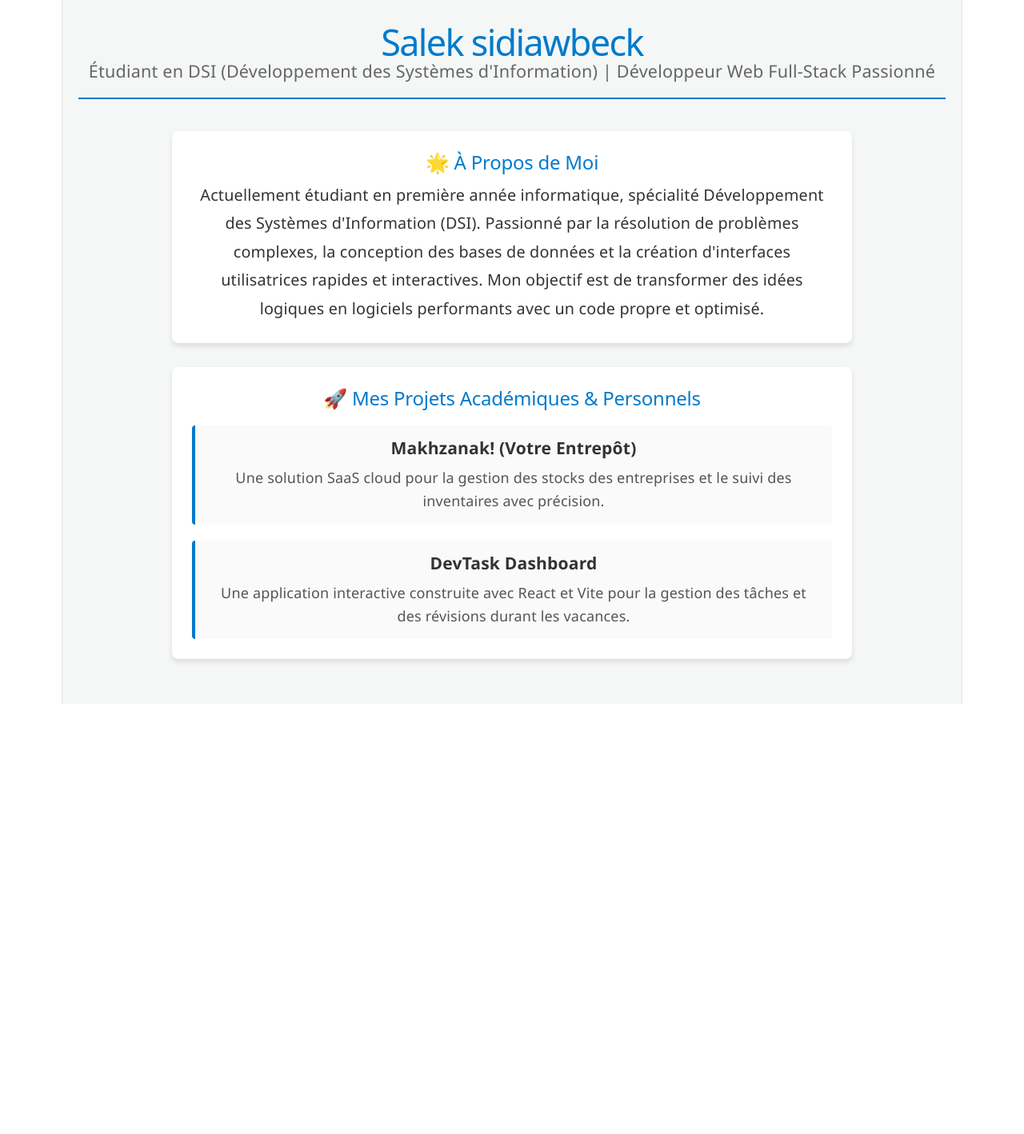
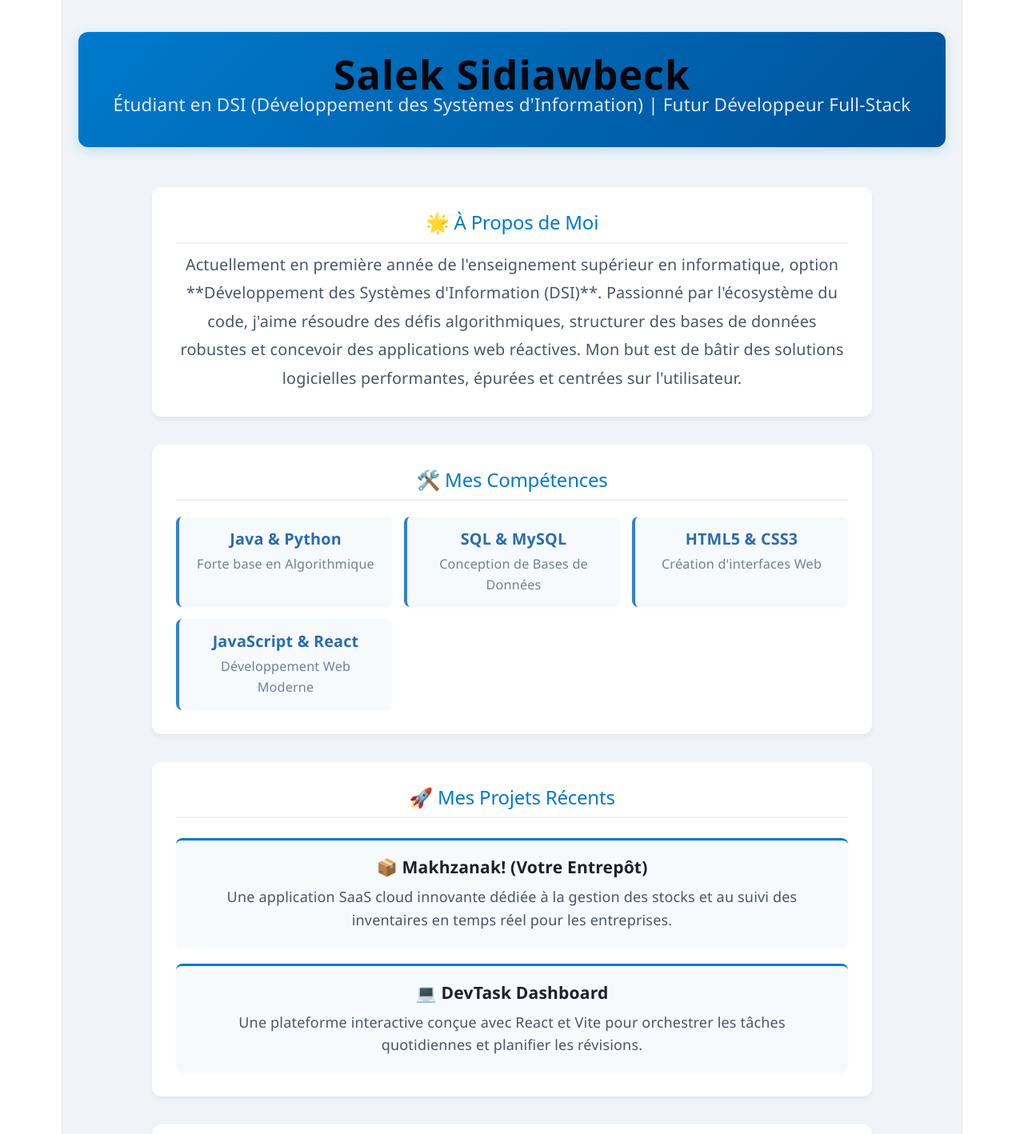
Before and after one commit to saleck763/saleck-portfolio, a React (Vite) app: page / in a window 1280 px wide. Shown: the top 1418 px of the page at 80% size. Before the commit the page ends 880 px from the top, so only its background shows below. Built offline with nearby package versions, Linux system fonts and the light colour scheme.

Commit message:
Ajout du formulaire de contact formspree et test reussi

```diff
--- a/src/App.jsx
+++ b/src/App.jsx
@@ -1,86 +1,177 @@
 import React from 'react';
 
 function App() {
-  // Liste des projets définie dynamiquement en JavaScript
+  // Liste des projets
   const myProjects = [
     {
       id: 1,
-      title: 'Makhzanak! (Votre Entrepôt)',
-      desc: 'Une solution SaaS cloud pour la gestion des stocks des entreprises et le suivi des inventaires avec précision.'
+      title: '📦 Makhzanak! (Votre Entrepôt)',
+      desc: 'Une application SaaS cloud innovante dédiée à la gestion des stocks et au suivi des inventaires en temps réel pour les entreprises.'
     },
     {
       id: 2,
-      title: 'DevTask Dashboard',
-      desc: 'Une application interactive construite avec React et Vite pour la gestion des tâches et des révisions durant les vacances.'
+      title: '💻 DevTask Dashboard',
+      desc: 'Une plateforme interactive conçue avec React et Vite pour orchestrer les tâches quotidiennes et planifier les révisions.'
     }
+  ];
+
+  // Liste des compétences (Skills)
+  const mySkills = [
+    { name: 'Java & Python', level: 'Forte base en Algorithmique' },
+    { name: 'SQL & MySQL', level: 'Conception de Bases de Données' },
+    { name: 'HTML5 & CSS3', level: 'Création d\'interfaces Web' },
+    { name: 'JavaScript & React', level: 'Développement Web Moderne' }
   ];
 
   return (
     <div style={{
-      fontFamily: "'Segoe UI', Tahoma, Geneva, Verdana, sans-serif",
-      direction: 'ltr', // Alignement de gauche à droite pour le français
-      backgroundColor: '#f4f7f6',
-      color: '#333',
+      fontFamily: "'Poppins', 'Segoe UI', sans-serif",
+      direction: 'ltr',
+      backgroundColor: '#f0f4f8',
+      color: '#2d3748',
       minHeight: '100vh',
       padding: '40px 20px'
     }}>
 
-      {/* 1. SECTION HEADER */}
+      {/* 1. HEADER */}
       <header style={{
         textAlign: 'center',
-        marginBottom: '40px',
-        borderBottom: '2px solid #007acc',
-        paddingBottom: '20px'
+        marginBottom: '50px',
+        background: 'linear-gradient(135deg, #007acc, #005299)',
+        color: '#fff',
+        padding: '40px 20px',
+        borderRadius: '12px',
+        boxShadow: '0 4px 15px rgba(0,122,204,0.2)'
       }}>
-        <h1 style={{ color: '#007acc', fontSize: '2.5rem', margin: '0' }}>Salek sidiawbeck</h1>
-        <p style={{ fontSize: '1.2rem', color: '#666', marginTop: '10px' }}>
-          Étudiant en DSI (Développement des Systèmes d'Information) | Développeur Web Full-Stack Passionné
+        <h1 style={{ fontSize: '2.8rem', margin: '0', fontWeight: '700', letterSpacing: '1px' }}>Salek Sidiawbeck</h1>
+        <p style={{ fontSize: '1.25rem', color: '#e2e8f0', marginTop: '12px', fontWeight: '300' }}>
+          Étudiant en DSI (Développement des Systèmes d'Information) | Futur Développeur Full-Stack
         </p>
       </header>
 
-      {/* 2. SECTION À PROPOS (ABOUT ME) */}
+      {/* CONTAINER PRINCIPAL */}
+      <div style={{ maxWidth: '900px', margin: '0 auto' }}>
+
+        {/* 2. À PROPOS DE MOI */}
         <section style={{
-        maxWidth: '800px',
-        margin: '0 auto 30px auto',
           backgroundColor: '#fff',
-        padding: '25px',
-        borderRadius: '8px',
-        boxShadow: '0 4px 6px rgba(0,0,0,0.1)'
+          padding: '30px',
+          borderRadius: '12px',
+          boxShadow: '0 4px 6px rgba(0,0,0,0.05)',
+          marginBottom: '35px'
         }}>
-        <h2 style={{ color: '#007acc', marginTop: '0' }}>🌟 À Propos de Moi</h2>
-        <p style={{ lineHeight: '1.8', fontSize: '1.1rem' }}>
-          Actuellement étudiant en première année informatique, spécialité Développement des Systèmes d'Information (DSI).
-          Passionné par la résolution de problèmes complexes, la conception des bases de données et la création d'interfaces
-          utilisatrices rapides et interactives. Mon objectif est de transformer des idées logiques en logiciels performants avec un code propre et optimisé.
+          <h2 style={{ color: '#007acc', marginTop: '0', borderBottom: '2px solid #edf2f7', paddingBottom: '10px' }}>🌟 À Propos de Moi</h2>
+          <p style={{ lineHeight: '1.8', fontSize: '1.1rem', color: '#4a5568' }}>
+            Actuellement en première année de l'enseignement supérieur en informatique, option **Développement des Systèmes d'Information (DSI)**.
+            Passionné par l'écosystème du code, j'aime résoudre des défis algorithmiques, structurer des bases de données robustes et concevoir des applications web réactives. Mon but est de bâtir des solutions logicielles performantes, épurées et centrées sur l'utilisateur.
           </p>
         </section>
 
-      {/* 3. SECTION MES PROJETS */}
+        {/* 3. MES COMPÉTENCES */}
         <section style={{
-        maxWidth: '800px',
-        margin: '0 auto',
           backgroundColor: '#fff',
-        padding: '25px',
+          padding: '30px',
+          borderRadius: '12px',
+          boxShadow: '0 4px 6px rgba(0,0,0,0.05)',
+          marginBottom: '35px'
+        }}>
+          <h2 style={{ color: '#007acc', marginTop: '0', borderBottom: '2px solid #edf2f7', paddingBottom: '10px', marginBottom: '20px' }}>🛠️ Mes Compétences</h2>
+          <div style={{ display: 'grid', gridTemplateColumns: 'repeat(auto-fit, minmax(200px, 1fr))', gap: '15px' }}>
+            {mySkills.map((skill, index) => (
+              <div key={index} style={{
+                padding: '15px',
+                backgroundColor: '#f7fafc',
                 borderRadius: '8px',
-        boxShadow: '0 4px 6px rgba(0,0,0,0.1)'
+                borderLeft: '4px solid #3182ce',
+                boxShadow: '0 2px 4px rgba(0,0,0,0.02)'
               }}>
-        <h2 style={{ color: '#007acc', marginTop: '0', marginBottom: '20px' }}>🚀 Mes Projets Académiques & Personnels</h2>
-
-        <div style={{ display: 'grid', gap: '20px' }}>
-          {myProjects.map((project) => (
-            <div key={project.id} style={{
-              padding: '15px',
-              borderLeft: '4px solid #007acc', // Bordure à gauche pour le style LTR
-              backgroundColor: '#fafafa',
-              borderRadius: '4px'
-            }}>
-              <h3 style={{ margin: '0 0 10px 0', color: '#333' }}>{project.title}</h3>
-              <p style={{ margin: '0', color: '#555', lineHeight: '1.6' }}>{project.desc}</p>
+                <h4 style={{ margin: '0 0 5px 0', color: '#2b6cb0', fontSize: '1.1rem' }}>{skill.name}</h4>
+                <p style={{ margin: '0', color: '#718096', fontSize: '0.9rem' }}>{skill.level}</p>
               </div>
             ))}
           </div>
         </section>
 
+        {/* 4. MES PROJETS */}
+        <section style={{
+          backgroundColor: '#fff',
+          padding: '30px',
+          borderRadius: '12px',
+          boxShadow: '0 4px 6px rgba(0,0,0,0.05)',
+          marginBottom: '35px'
+        }}>
+          <h2 style={{ color: '#007acc', marginTop: '0', borderBottom: '2px solid #edf2f7', paddingBottom: '10px', marginBottom: '25px' }}>🚀 Mes Projets Récents</h2>
+          <div style={{ display: 'grid', gap: '20px' }}>
+            {myProjects.map((project) => (
+              <div key={project.id} style={{
+                padding: '20px',
+                backgroundColor: '#f7fafc',
+                borderRadius: '8px',
+                borderTop: '3px solid #007acc',
+                boxShadow: '0 2px 4px rgba(0,0,0,0.02)'
+              }}>
+                <h3 style={{ margin: '0 0 10px 0', color: '#1a202c' }}>{project.title}</h3>
+                <p style={{ margin: '0', color: '#4a5568', lineHeight: '1.6' }}>{project.desc}</p>
+              </div>
+            ))}
+          </div>
+        </section>
+
+  {/* 5. CONTACT FORM (SOLUTION PROFESSIONNELLE) */}
+        <footer style={{
+          textAlign: 'center',
+          padding: '30px',
+          backgroundColor: '#fff',
+          borderRadius: '12px',
+          boxShadow: '0 4px 6px rgba(0,0,0,0.05)'
+        }}>
+          <h2 style={{ color: '#007acc', marginTop: '0' }}>📧 Contactez-moi</h2>
+          <p style={{ color: '#4a5568', marginBottom: '20px' }}>
+            Envoyez-moi un message directement depuis ce formulaire :
+          </p>
+
+          <form
+            action="https://formspree.io/f/xkoezvwo" // <--- ضع رابط Formspree الخاص بك هنا
+            method="POST"
+            style={{ display: 'flex', flexDirection: 'column', gap: '15px', maxWidth: '400px', margin: '0 auto' }}
+          >
+            <input
+              type="text"
+              name="name"
+              placeholder="Votre Nom"
+              required
+              style={{ padding: '12px', borderRadius: '6px', border: '1px solid #cbd5e0', fontSize: '1rem' }}
+            />
+            <input
+              type="email"
+              name="email"
+              placeholder="Votre Adresse Email"
+              required
+              style={{ padding: '12px', borderRadius: '6px', border: '1px solid #cbd5e0', fontSize: '1rem' }}
+            />
+            <textarea
+              name="message"
+              placeholder="Votre Message..."
+              rows="4"
+              required
+              style={{ padding: '12px', borderRadius: '6px', border: '1px solid #cbd5e0', fontSize: '1rem', resize: 'none' }}
+            ></textarea>
+
+            <button type="submit" style={{
+              padding: '12px 24px',
+              backgroundColor: '#007acc',
+              color: '#fff',
+              border: 'none',
+              borderRadius: '25px',
+              fontWeight: '600',
+              cursor: 'pointer',
+              boxShadow: '0 4px 10px rgba(0,122,204,0.3)'
+            }}>
+              Envoyer le Message
+            </button>
+          </form>
+        </footer>
+      </div>
     </div>
   );
 }
```
Lines whose indentation alone changed are shown as unchanged.
